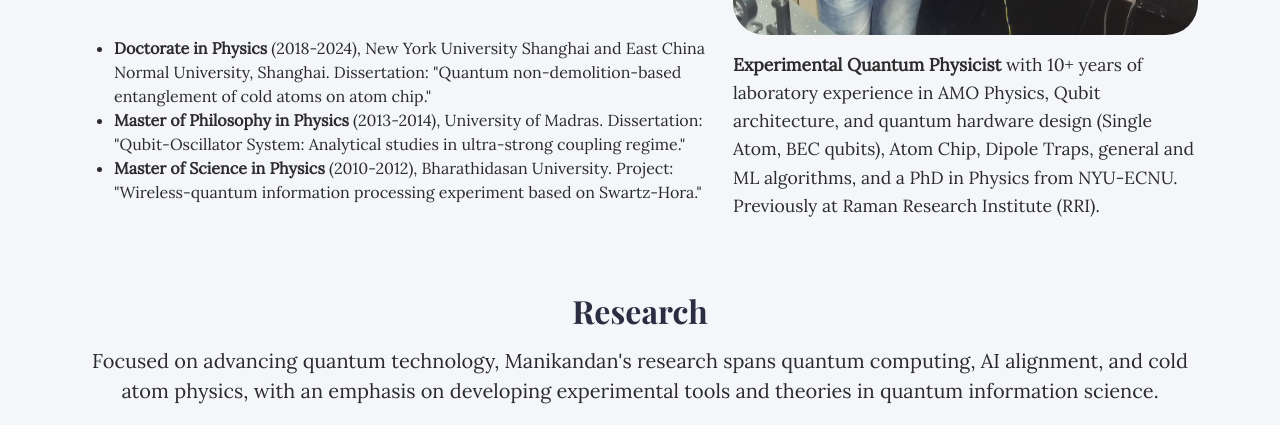
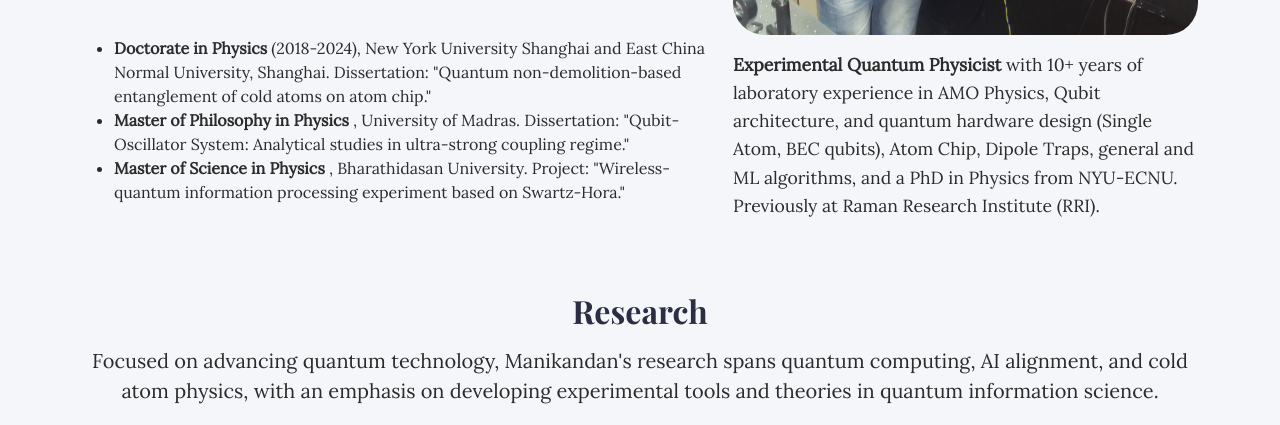
Before and after one commit to Mani-RRI/kondappan, a plain HTML site: page index.html in a window 1280 px wide. Shown: the part 937-1362 px from the top of the page. Drawn offline with nearby package versions, Linux system fonts and the light colour scheme.

Commit message:
Update index.html

```diff
--- a/index.html
+++ b/index.html
@@ -245,8 +245,8 @@
       <h3>Education</h3>
       <ul>
         <li><strong>Doctorate in Physics</strong> (2018-2024), New York University Shanghai and East China Normal University, Shanghai. Dissertation: "Quantum non-demolition-based entanglement of cold atoms on atom chip."</li>
-        <li><strong>Master of Philosophy in Physics</strong> (2013-2014), University of Madras. Dissertation: "Qubit-Oscillator System: Analytical studies in ultra-strong coupling regime."</li>
-        <li><strong>Master of Science in Physics</strong> (2010-2012), Bharathidasan University. Project: "Wireless-quantum information processing experiment based on Swartz-Hora."</li>
+        <li><strong>Master of Philosophy in Physics</strong> , University of Madras. Dissertation: "Qubit-Oscillator System: Analytical studies in ultra-strong coupling regime."</li>
+        <li><strong>Master of Science in Physics</strong> , Bharathidasan University. Project: "Wireless-quantum information processing experiment based on Swartz-Hora."</li>
       </ul>
     </div>
     <div class="col-5 d-flex flex-column align-items-center">
```
